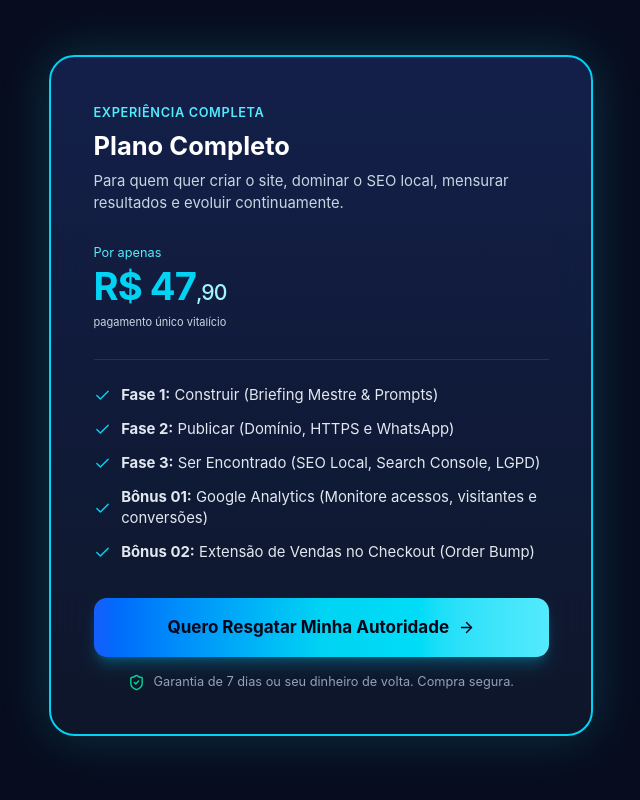
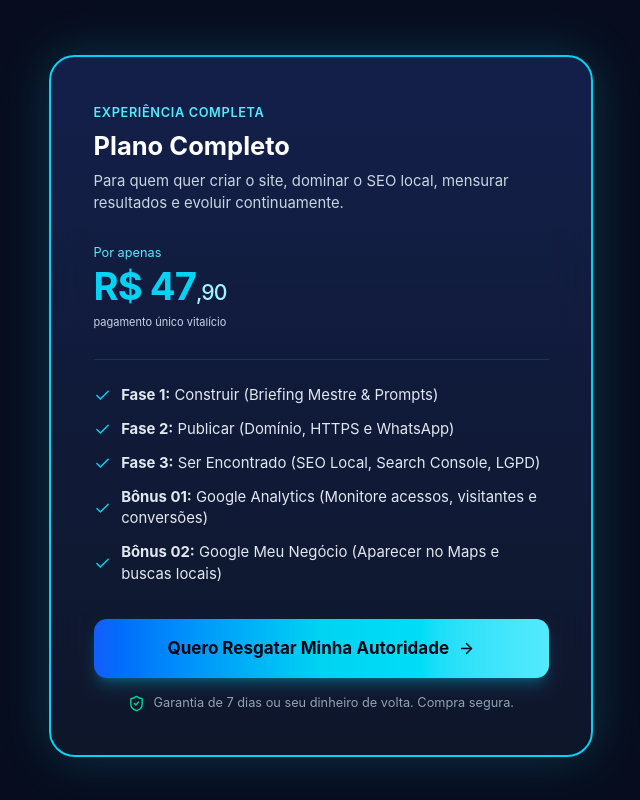
Before and after one commit to alessandrosc2/Seu-Site, a React (Vite) app: page / in a window 1280 px wide. Shown: the part 11200-12000 px from the top of the page, without its empty margins (319-959 px from the left). Built offline with nearby package versions, Linux system fonts and the light colour scheme.

Commit message:
content(pricing): change bonus 2 to Google Meu Negócio

```diff
--- a/src/components/pricing/PricingSection.tsx
+++ b/src/components/pricing/PricingSection.tsx
@@ -85,7 +85,7 @@ export function PricingSection() {
                 </div>
                 <div className="flex items-center gap-2.5">
                   <Check className="w-4 h-4 text-cyan-400 shrink-0" />
-                  <span><strong>Bônus 02:</strong> Extensão de Vendas no Checkout (Order Bump)</span>
+                  <span><strong>Bônus 02:</strong> Google Meu Negócio (Aparecer no Maps e buscas locais)</span>
                 </div>
               </div>
             </div>
```
